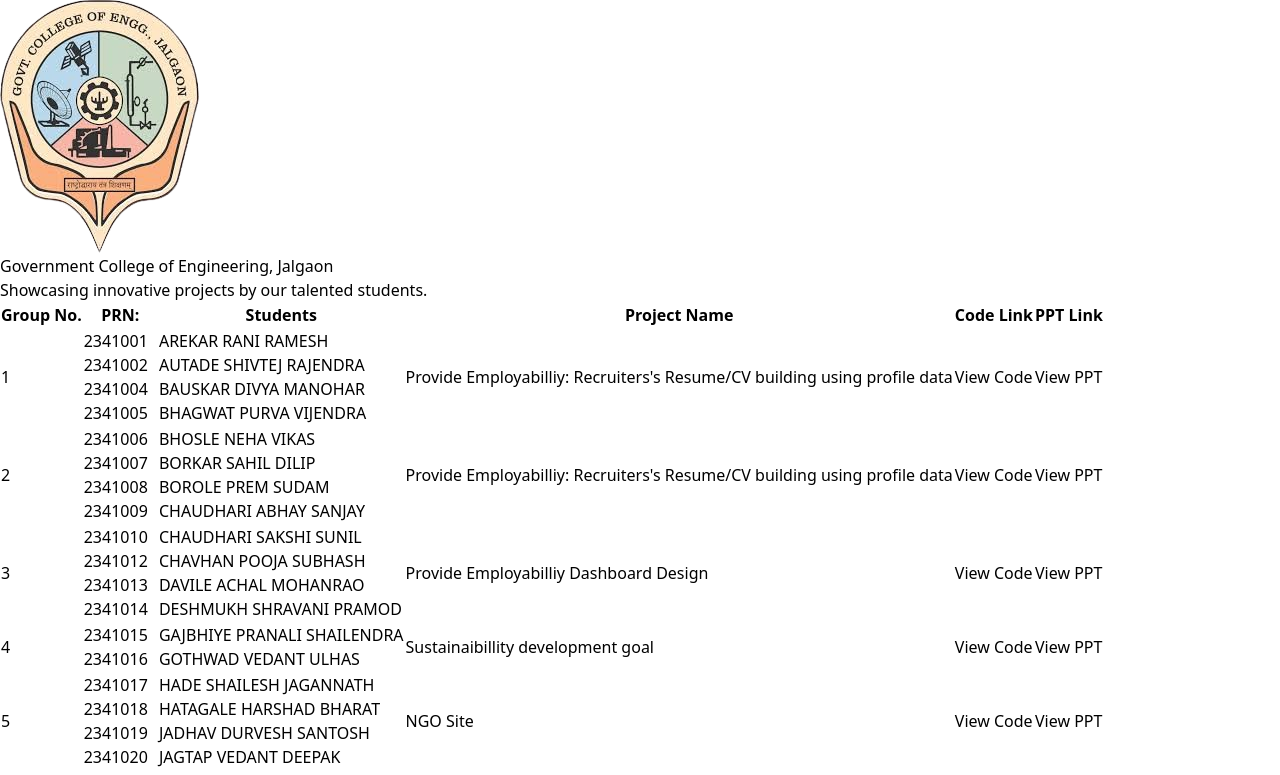
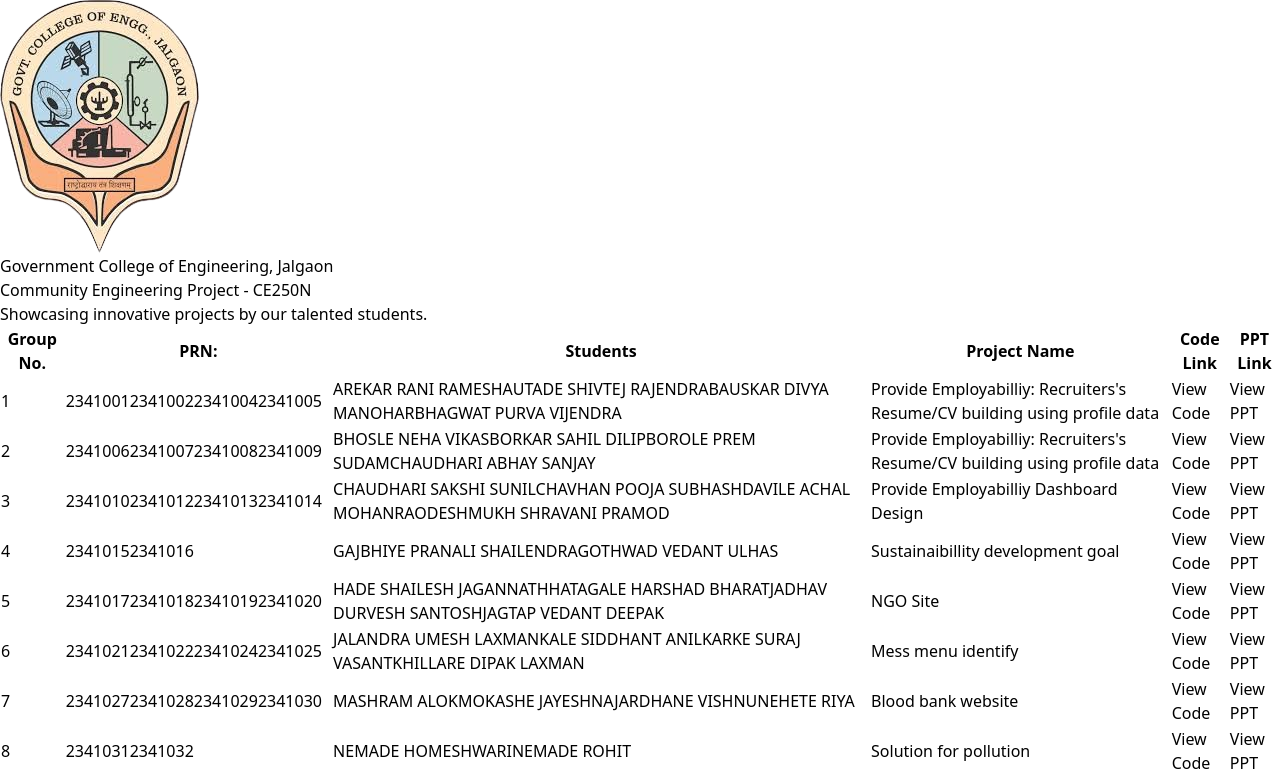
Before and after one commit to harshadhatagale/cep-project-list, a Next.js app: page / in a window 1280 px wide. Shown: the top 775 px of the page. Built offline with nearby package versions, Linux system fonts and the light colour scheme.

Commit message:
Some participants added

```diff
--- a/src/app/components/ProjectTable.jsx
+++ b/src/app/components/ProjectTable.jsx
@@ -19,20 +19,28 @@ export default function ProjectTable({ projects }) {
                             className={index % 2 === 0 ? "bg-gray-50" : "bg-white"}
                         >
                             <td className="px-4 py-3 text-sm">{project.group}</td>
-                            <td className="px-4 py-3 text-sm">
-                                {project.prn.map((prn, idx) => (
-                                    <div key={idx} className="text-gray-700">
-                                        {prn}
-                                    </div>
-                                ))}
+                            <td className="px-4 py-3 h-full flex flex-col justify-center items-center text-sm align-top">
+                                <div className="flex flex-col flex-wrap gap-2">
+                                    {project.prn.map((prn, idx) => (
+                                        <span key={idx} className="text-gray-700 inline-block">
+                                            {prn}
+                                        </span>
+                                    ))}
+                                </div>
                             </td>
-                            <td className="px-4 py-3 text-sm">
-                                {project.students.map((student, idx) => (
-                                    <div key={idx} className="text-gray-700">
-                                        {student}
-                                    </div>
-                                ))}
+                            <td className="px-4 py-3 text-sm align-top">
+                                <div className="flex flex-col flex-wrap gap-2">
+                                    {project.students.map((student, idx) => (
+                                        <span
+                                            key={idx}
+                                            className="inline-block bg-blue-100 text-blue-700 px-3 py-1 rounded-full text-xs font-medium"
+                                        >
+                                            {student}
+                                        </span>
+                                    ))}
+                                </div>
                             </td>
+
                             <td className="px-4 py-3 text-sm font-medium text-gray-900">{project.name}</td>
                             <td className="px-4 py-3 text-sm">
                                 <a
--- a/src/app/page.js
+++ b/src/app/page.js
@@ -167,6 +167,7 @@ export default function ProjectsPage() {
           <h1 className="text-4xl font-extrabold text-blue-600">
             Government College of Engineering, Jalgaon
           </h1>
+          <h2>Community Engineering Project - CE250N</h2>
         </div>
         <p className="text-lg text-black mt-2">
           Showcasing innovative projects by our talented students.
```
